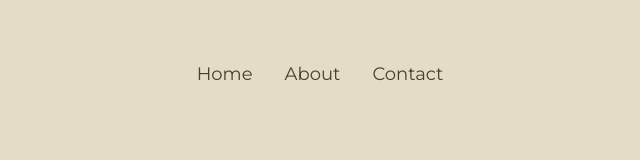
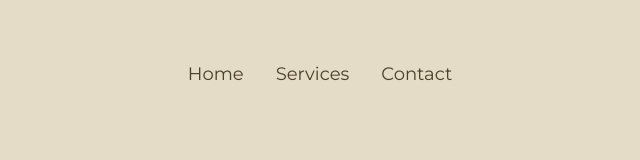
Before and after one commit to robfarb/drew-mirman-therapy, a Next.js app: page / in a window 1280 px wide. Shown: the top 160 px of the page, without its empty margins (320-960 px from the left). Built offline with nearby package versions, Linux system fonts and the light colour scheme.

Commit message:
Update services

```diff
--- a/components/Navbar.tsx
+++ b/components/Navbar.tsx
@@ -11,7 +11,7 @@ export const Navbar = () => (
               <Link href="/" className="hover:underline" aria-current="page">Home</Link>
             </li>
             <li>
-              <Link href="/about" className="hover:underline">About</Link>
+              <Link href="/services" className="hover:underline">Services</Link>
             </li>
             <li>
               <Link href="/contact" className="hover:underline">Contact</Link>
```
Also changed, not shown: pages/services.tsx (renamed from pages/about.tsx).
